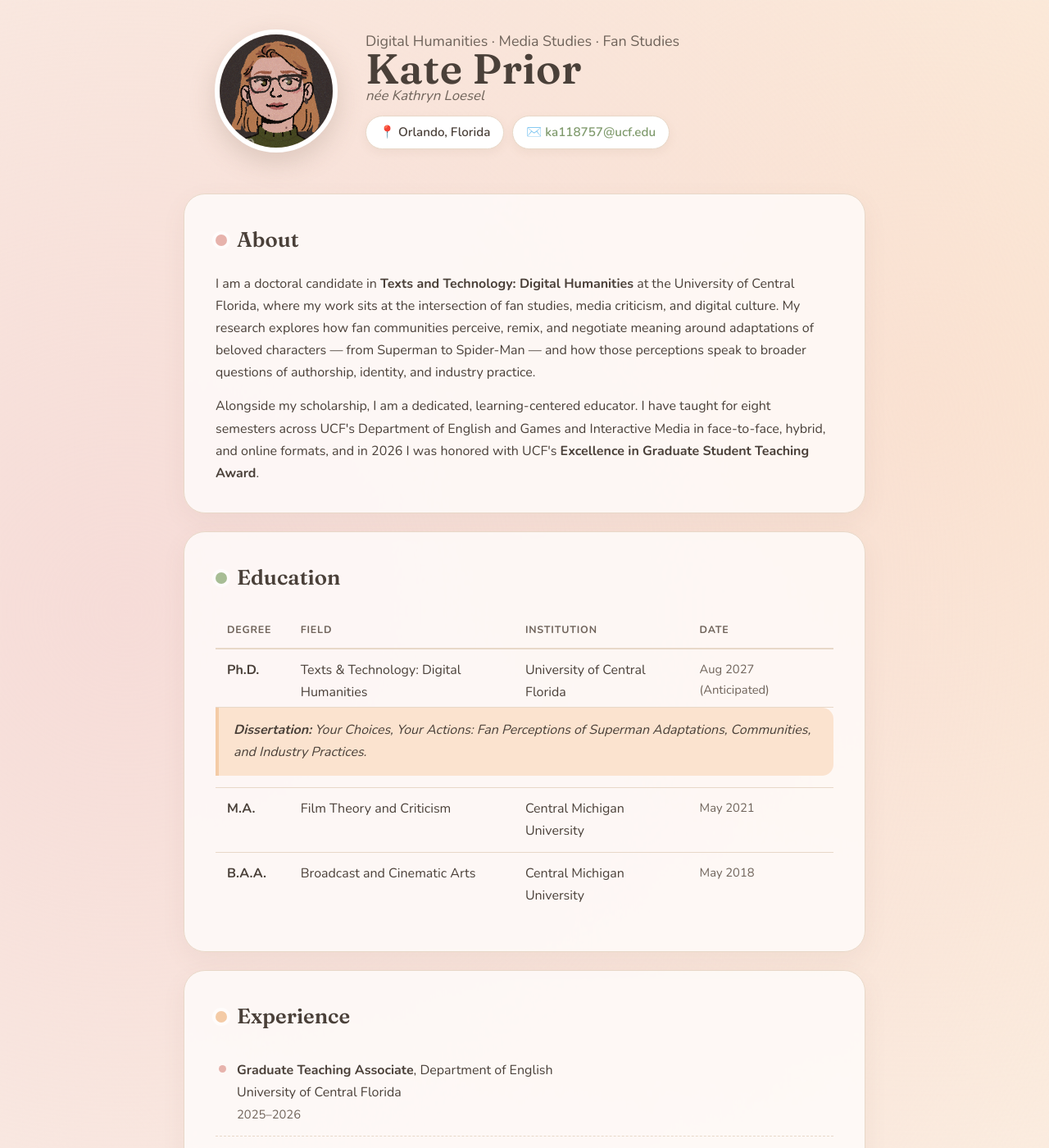
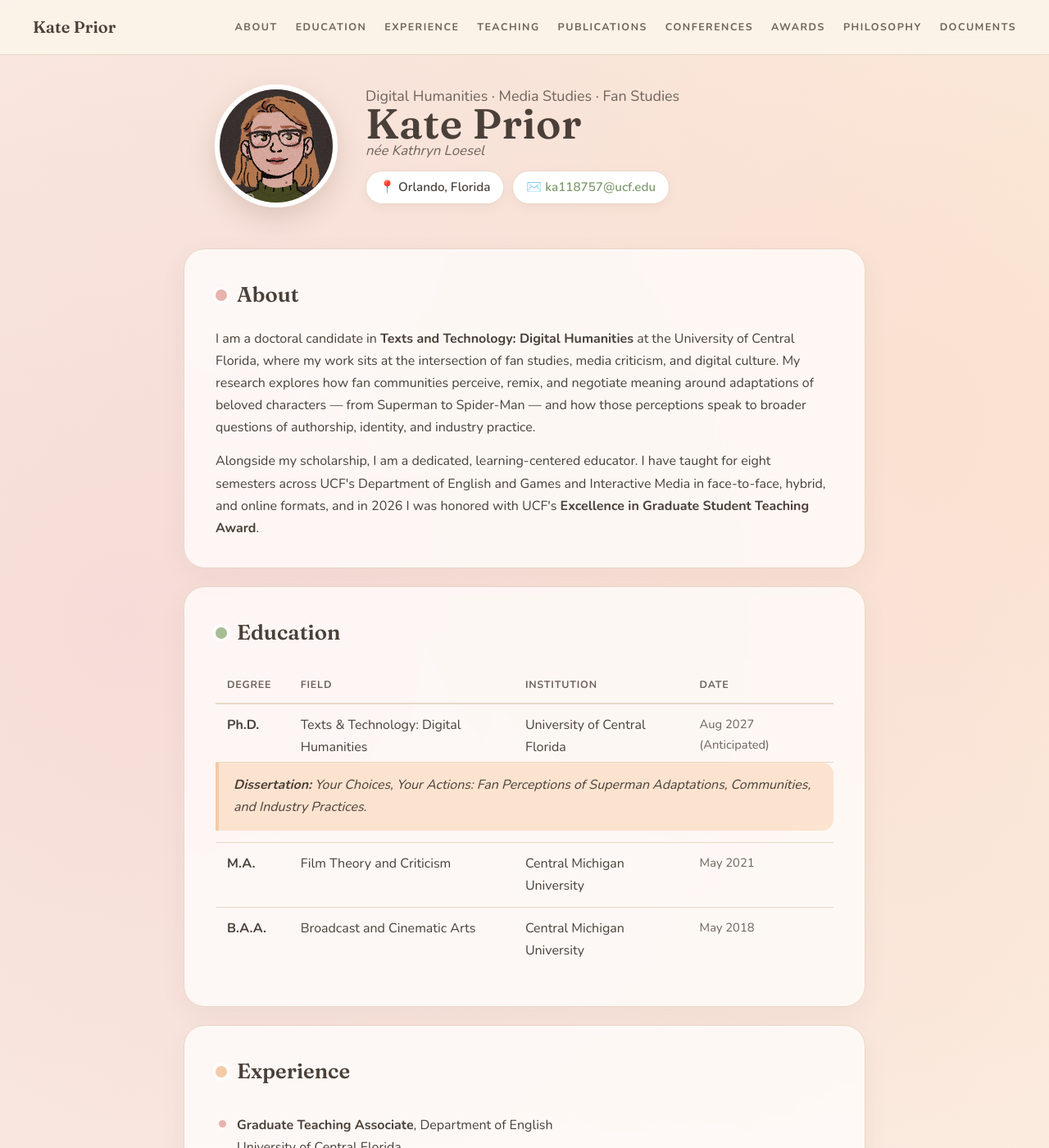
Before and after one commit to thekateprior/thekateprior.github.io, a Jekyll site: the page built from index.html, in a window 1280 px wide and 1400 px high. Shown: the whole window at 82% size. Built offline with Jekyll 4.4.1, drawn with Linux system fonts in a browser that asks for light colours.

Commit message:
Add sticky section navigation bar
Brand on the left, uppercase section tabs on the right (About, Education,
Experience, Teaching, Publications, Conferences, Awards, Philosophy,
Documents). Each tab anchors to its section (e.g. /#education) and
smooth-scrolls with an offset so headings clear the sticky bar. Links
scroll horizontally / stack on small screens.

Co-Authored-By: Claude Opus 4.8 <noreply@anthropic.com>
Claude-Session: https://claude.ai/code/session_01W4sxfrwTBe4NAeUgzJaidp

```diff
--- a/_layouts/default.html
+++ b/_layouts/default.html
@@ -21,6 +21,20 @@
   <link rel="stylesheet" href="{{ '/assets/css/style.css' | relative_url }}" />
 </head>
 <body>
+  <nav class="navbar" aria-label="Section navigation">
+    <a class="navbar__brand" href="#top">Kate Prior</a>
+    <div class="navbar__links">
+      <a href="#about">About</a>
+      <a href="#education">Education</a>
+      <a href="#experience">Experience</a>
+      <a href="#teaching">Teaching</a>
+      <a href="#publications">Publications</a>
+      <a href="#conferences">Conferences</a>
+      <a href="#awards">Awards</a>
+      <a href="#teaching-philosophy">Philosophy</a>
+      <a href="#documents">Documents</a>
+    </div>
+  </nav>
   {{ content }}
 </body>
 </html>
--- a/assets/css/style.css
+++ b/assets/css/style.css
@@ -20,7 +20,10 @@
 
 * { box-sizing: border-box; }
 
-html { scroll-behavior: smooth; }
+html {
+  scroll-behavior: smooth;
+  scroll-padding-top: 84px; /* keep anchored sections clear of the sticky nav */
+}
 
 body {
   margin: 0;
@@ -37,6 +40,65 @@ body {
 
 a { color: var(--sage-deep); text-decoration: none; }
 a:hover { text-decoration: underline; text-underline-offset: 3px; }
+
+/* ---- Top navigation bar ---- */
+.navbar {
+  position: sticky;
+  top: 0;
+  z-index: 100;
+  display: flex;
+  align-items: center;
+  justify-content: space-between;
+  gap: 18px;
+  padding: 16px 40px;
+  background: rgba(251, 243, 234, 0.92);
+  backdrop-filter: saturate(140%) blur(8px);
+  -webkit-backdrop-filter: saturate(140%) blur(8px);
+  border-bottom: 1px solid var(--line);
+}
+.navbar__brand {
+  font-family: 'Fraunces', serif;
+  font-weight: 600;
+  font-size: 1.25rem;
+  color: var(--ink);
+  text-decoration: none;
+  white-space: nowrap;
+}
+.navbar__brand:hover { color: var(--sage-deep); text-decoration: none; }
+.navbar__links {
+  display: flex;
+  flex-wrap: wrap;
+  justify-content: flex-end;
+  gap: 10px 22px;
+}
+.navbar__links a {
+  text-transform: uppercase;
+  letter-spacing: .12em;
+  font-size: .78rem;
+  font-weight: 700;
+  color: var(--ink-soft);
+  text-decoration: none;
+  white-space: nowrap;
+  transition: color .15s ease;
+}
+.navbar__links a:hover { color: var(--olive); text-decoration: none; }
+
+@media (max-width: 760px) {
+  .navbar { padding: 12px 18px; gap: 12px; }
+  .navbar__links {
+    flex-wrap: nowrap;
+    justify-content: flex-start;
+    overflow-x: auto;
+    gap: 18px;
+    -webkit-overflow-scrolling: touch;
+    scrollbar-width: none;
+  }
+  .navbar__links::-webkit-scrollbar { display: none; }
+}
+@media (max-width: 520px) {
+  .navbar { flex-direction: column; align-items: flex-start; gap: 8px; }
+  .navbar__links { width: 100%; }
+}
 
 .wrap { max-width: 880px; margin: 0 auto; padding: 0 24px 80px; }
 
--- a/index.html
+++ b/index.html
@@ -6,7 +6,7 @@ description: Portfolio of Kate Prior — Digital Humanities scholar, educator, a
 
   <div class="wrap">
 
-    <header class="hero">
+    <header class="hero" id="top">
       <img class="avatar" src="{{ '/pfp26_closeup.png' | relative_url }}" alt="Illustrated portrait of Kate Prior" />
       <div class="hero-info">
         <p class="tagline">Digital Humanities · Media Studies · Fan Studies</p>
@@ -19,13 +19,13 @@ description: Portfolio of Kate Prior — Digital Humanities scholar, educator, a
       </div>
     </header>
 
-    <section class="card c-rose">
+    <section class="card c-rose" id="about">
       <h2><span class="dot"></span>About</h2>
       <p>I am a doctoral candidate in <strong>Texts and Technology: Digital Humanities</strong> at the University of Central Florida, where my work sits at the intersection of fan studies, media criticism, and digital culture. My research explores how fan communities perceive, remix, and negotiate meaning around adaptations of beloved characters — from Superman to Spider-Man — and how those perceptions speak to broader questions of authorship, identity, and industry practice.</p>
       <p>Alongside my scholarship, I am a dedicated, learning-centered educator. I have taught for eight semesters across UCF's Department of English and Games and Interactive Media in face-to-face, hybrid, and online formats, and in 2026 I was honored with UCF's <strong>Excellence in Graduate Student Teaching Award</strong>.</p>
     </section>
 
-    <section class="card c-sage">
+    <section class="card c-sage" id="education">
       <h2><span class="dot"></span>Education</h2>
       <table>
         <thead>
@@ -59,7 +59,7 @@ description: Portfolio of Kate Prior — Digital Humanities scholar, educator, a
       </table>
     </section>
 
-    <section class="card c-peach">
+    <section class="card c-peach" id="experience">
       <h2><span class="dot"></span>Experience</h2>
       <ul class="clean">
         <li><span class="role">Graduate Teaching Associate</span>, Department of English<br>University of Central Florida<br><span class="meta">2025–2026</span></li>
@@ -70,7 +70,7 @@ description: Portfolio of Kate Prior — Digital Humanities scholar, educator, a
       </ul>
     </section>
 
-    <section class="card c-lilac">
+    <section class="card c-lilac" id="teaching">
       <h2><span class="dot"></span>Teaching</h2>
       <h3>University of Central Florida</h3>
       <div class="pills">
@@ -85,7 +85,7 @@ description: Portfolio of Kate Prior — Digital Humanities scholar, educator, a
       </div>
     </section>
 
-    <section class="card c-sage">
+    <section class="card c-sage" id="publications">
       <h2><span class="dot"></span>Publications</h2>
       <div class="cite">
         Prior, Kate. 2025. "Daddy Issues/Daddy Kink: Remixing Masculine Authority in Spider-Man Fan Fiction." <span class="title">Transformative Works and Cultures</span>, no. 45.
@@ -93,7 +93,7 @@ description: Portfolio of Kate Prior — Digital Humanities scholar, educator, a
       </div>
     </section>
 
-    <section class="card c-rose">
+    <section class="card c-rose" id="conferences">
       <h2><span class="dot"></span>Conferences</h2>
       <h3>International</h3>
       <div class="cite">Prior, Kate. 2025. "Who's White Baby is That: The Reproduction of Damian Wayne." <span class="title">Console-ing Passions Conference</span>, Atlanta, GA.</div>
@@ -104,7 +104,7 @@ description: Portfolio of Kate Prior — Digital Humanities scholar, educator, a
       <div class="cite">Prior, Kate, Sarah Bousfield, and James Stoddard. 2024. "Community, Collaboration, and Commemoration: Veterans of the Global War on Terror." <span class="title">Digitorium</span>, University of Alabama, Online.</div>
     </section>
 
-    <section class="card c-peach">
+    <section class="card c-peach" id="awards">
       <h2><span class="dot"></span>Awards &amp; Professional Development</h2>
       <ul class="clean">
         <li><span class="yr">2026</span>Excellence in Graduate Student Teaching Award, College of Arts and Humanities, University of Central Florida.</li>
@@ -112,12 +112,12 @@ description: Portfolio of Kate Prior — Digital Humanities scholar, educator, a
       </ul>
     </section>
 
-    <section class="card c-lilac">
+    <section class="card c-lilac" id="teaching-philosophy">
       <h2><span class="dot"></span>Teaching Philosophy</h2>
       <p>I design my courses around diverse learning strategies that meet students where they are. I draw on formative and summative assessment to monitor and support student progress, and I intentionally build inclusion into curriculum design so that student diversity enriches — rather than merely coexists within — the learning environment. My scholarship keeps me current in my discipline and grounds my pedagogy in the scholarship of teaching and learning.</p>
     </section>
 
-    <section class="card c-sage">
+    <section class="card c-sage" id="documents">
       <h2><span class="dot"></span>Documents</h2>
       <div class="docs">
         <a class="doc" href="{{ '/Prior 2026 CV.pdf' | relative_url | uri_escape }}">
```
